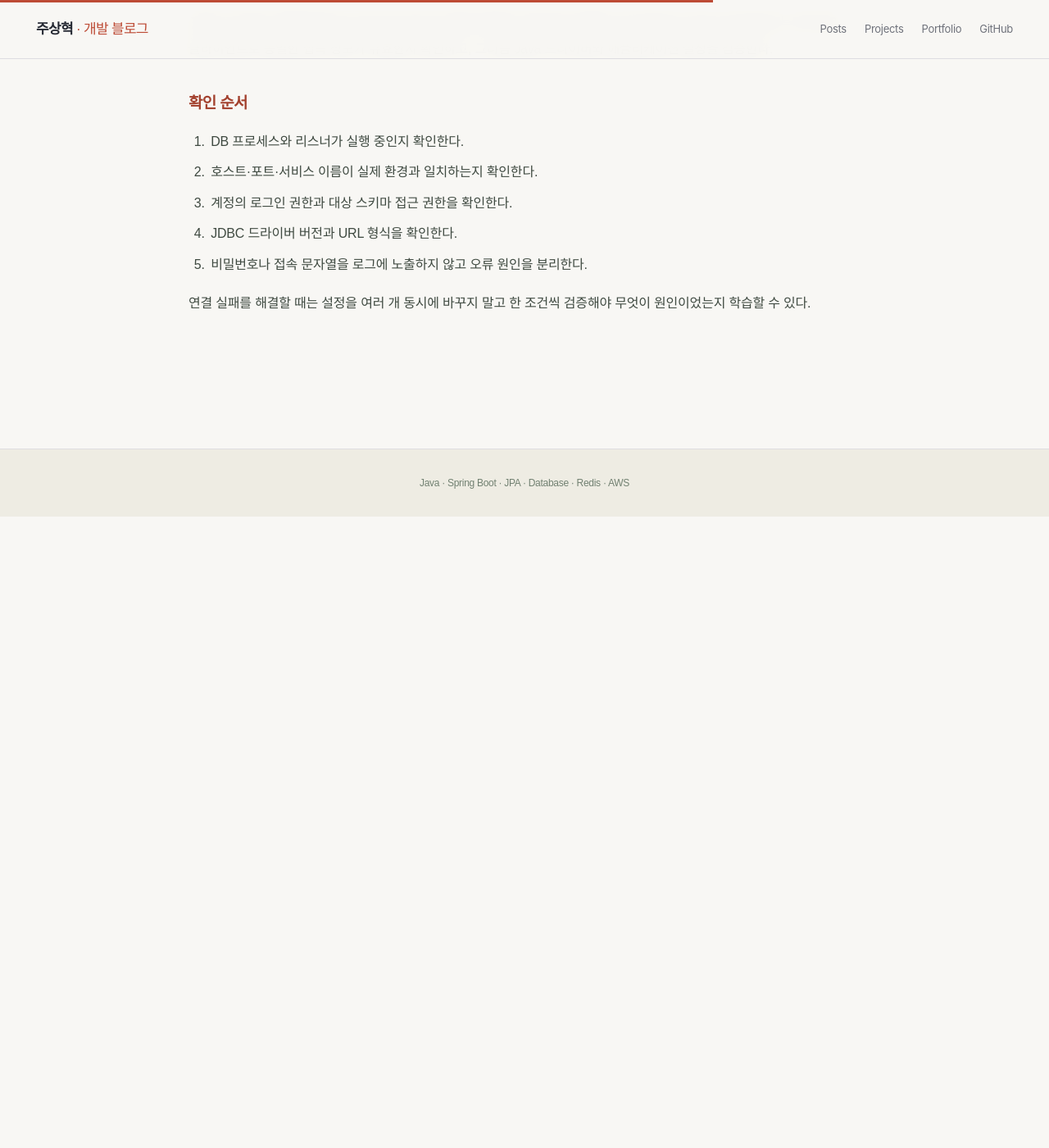
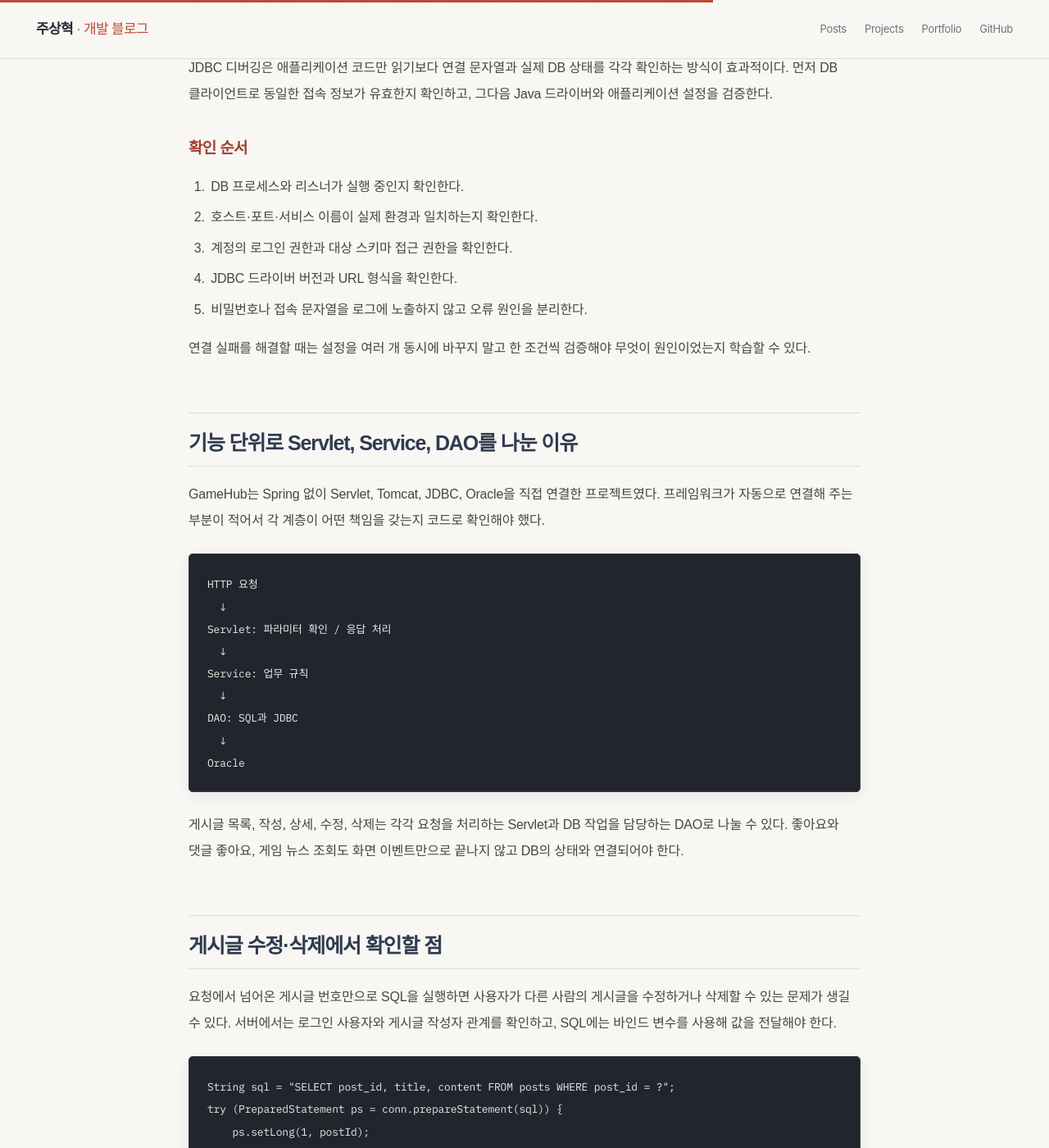
Before and after one commit to zuzusnasna/zuzusnasna.github.io, a Jekyll site: the page built from _posts/2026-10-22-gamehub-oracle-jdbc-debug.md, in a window 1280 px wide and 1400 px high, scrolled down 2909 px. Shown: the whole window at 82% size. Built offline with Jekyll 4.4.1, drawn with Linux system fonts in a browser that asks for light colours; some web fonts are replaced; before the commit the page ends 3539 px from its top, so only the background shows below that; some of the changed text lies outside the part shown.

Commit message:
Expand project implementation notes with debugging and design decisions

```diff
--- a/_posts/2026-10-22-gamehub-oracle-jdbc-debug.md
+++ b/_posts/2026-10-22-gamehub-oracle-jdbc-debug.md
@@ -71,3 +71,60 @@ JDBC 디버깅은 애플리케이션 코드만 읽기보다 연결 문자열과
 5. 비밀번호나 접속 문자열을 로그에 노출하지 않고 오류 원인을 분리한다.
 
 연결 실패를 해결할 때는 설정을 여러 개 동시에 바꾸지 말고 한 조건씩 검증해야 무엇이 원인이었는지 학습할 수 있다.
+
+
+## 기능 단위로 Servlet, Service, DAO를 나눈 이유
+
+GameHub는 Spring 없이 Servlet, Tomcat, JDBC, Oracle을 직접 연결한 프로젝트였다. 프레임워크가 자동으로 연결해 주는 부분이 적어서 각 계층이 어떤 책임을 갖는지 코드로 확인해야 했다.
+
+~~~text
+HTTP 요청
+  ↓
+Servlet: 파라미터 확인 / 응답 처리
+  ↓
+Service: 업무 규칙
+  ↓
+DAO: SQL과 JDBC
+  ↓
+Oracle
+~~~
+
+게시글 목록, 작성, 상세, 수정, 삭제는 각각 요청을 처리하는 Servlet과 DB 작업을 담당하는 DAO로 나눌 수 있다. 좋아요와 댓글 좋아요, 게임 뉴스 조회도 화면 이벤트만으로 끝나지 않고 DB의 상태와 연결되어야 한다.
+
+## 게시글 수정·삭제에서 확인할 점
+
+요청에서 넘어온 게시글 번호만으로 SQL을 실행하면 사용자가 다른 사람의 게시글을 수정하거나 삭제할 수 있는 문제가 생길 수 있다. 서버에서는 로그인 사용자와 게시글 작성자 관계를 확인하고, SQL에는 바인드 변수를 사용해 값을 전달해야 한다.
+
+~~~java
+String sql = "SELECT post_id, title, content FROM posts WHERE post_id = ?";
+try (PreparedStatement ps = conn.prepareStatement(sql)) {
+    ps.setLong(1, postId);
+    try (ResultSet rs = ps.executeQuery()) {
+        // 조회 결과를 DTO로 변환
+    }
+}
+~~~
+
+위 코드는 JDBC의 바인드 변수와 자원 정리를 설명하기 위한 축약 예시다. 실제 프로젝트의 테이블명이나 메서드명을 그대로 재현한 코드는 아니다. 중요한 점은 SQL 문자열에 사용자 입력을 직접 이어 붙이지 않고, PreparedStatement와 try-with-resources를 사용해 SQL 실행과 자원 해제를 명확히 하는 것이다.
+
+## JDBC 연결 오류를 해결한 순서
+
+Oracle 연결이 실패하면 SQL 문장보다 먼저 접속 설정을 확인해야 한다. 당시 실습 환경에서는 XE의 PDB 서비스 이름을 사용하는 접속 주소가 필요했다.
+
+~~~text
+jdbc:oracle:thin:@localhost:1521/XEPDB1
+~~~
+
+오류를 확인할 때는 다음 항목을 분리했다.
+
+1. Oracle 서비스와 리스너가 실행 중인지
+2. 호스트와 포트가 맞는지
+3. SID가 아니라 실제 서비스 이름을 지정했는지
+4. 사용자 계정에 접속 권한이 있는지
+5. JDBC 드라이버와 URL 형식이 맞는지
+
+설정을 한 번에 여러 개 바꾸기보다 DB 클라이언트에서 같은 계정과 서비스로 접속되는지 먼저 확인하면, 문제를 DB 상태와 Java 코드 중 어디에서 찾아야 하는지 좁힐 수 있다.
+
+## 이 프로젝트에서 배운 점
+
+Spring MVC나 JPA를 사용할 때도 HTTP 요청, 업무 규칙, 데이터 접근의 책임은 사라지지 않는다. 프레임워크는 이 경계를 구성하는 반복 코드를 줄여 준다. Servlet/JDBC를 직접 구현한 경험은 Controller, Service, Repository가 왜 분리되는지 이해하는 기반이 됐다.
```
